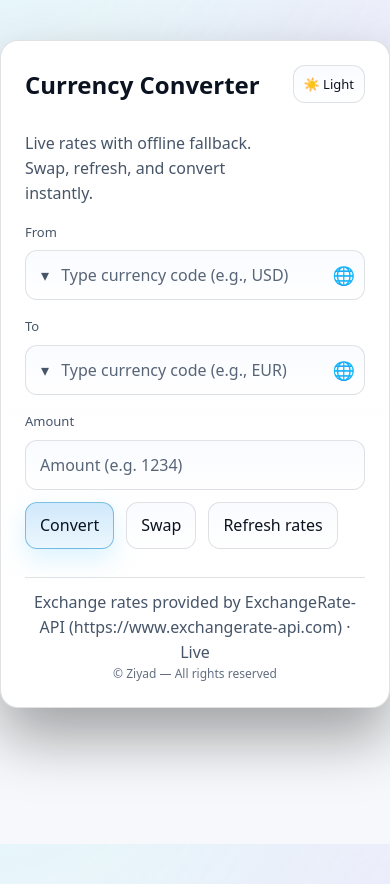
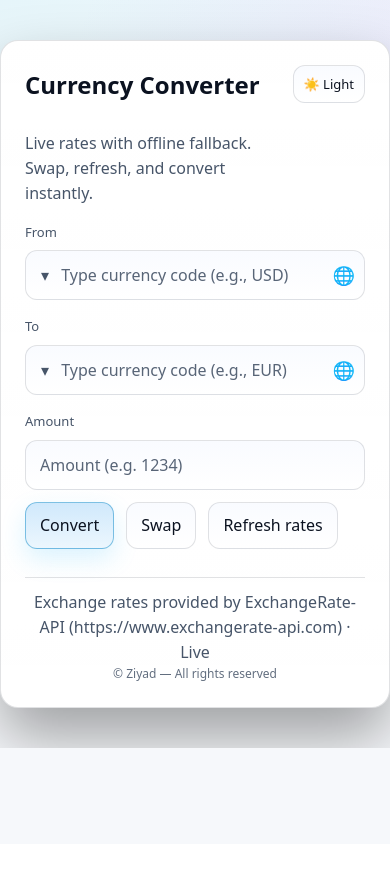
Before and after one commit to spaghetti2112/Currency-Converter, a Flask app: page / in a window 390 px wide. After the commit the page ends 748 px from the top, so only its background shows below. Run offline with Flask 3, Linux system fonts and the light colour scheme; data that the repository does not hold is empty.

Commit message:
Update styles.css
Style combobox/list/toggle + in-input flags; add spinner/pulse; refine theme/focus; fix grid; enable mobile scrolling.

```diff
--- a/currency-site/static/styles.css
+++ b/currency-site/static/styles.css
@@ -204,3 +204,21 @@ footer .copyright{ font-size:12px; color:var(--muted); opacity:.85 }
   40%  { text-shadow: 0 0 12px color-mix(in oklab, var(--ring, #38bdf8) 60%, transparent); }
   100% { text-shadow: 0 0 0 currentColor; }
 }
+/* --- Mobile scrolling fixes --- */
+html, body {
+  height: auto;            /* allow page to grow */
+  min-height: 100%;
+  overflow-y: auto;        /* ensure vertical scrolling */
+  -webkit-overflow-scrolling: touch;
+}
+
+/* Smooth, native scroll inside dropdown on iOS/Android */
+.combo-list {
+  -webkit-overflow-scrolling: touch;
+  touch-action: pan-y;     /* allow vertical swipes */
+}
+
+/* On touch devices, keep the dropdown reasonably short */
+@media (hover: none) and (pointer: coarse) {
+  .combo-list { max-height: 50vh; } /* half-screen tall, scrollable */
+}
```
